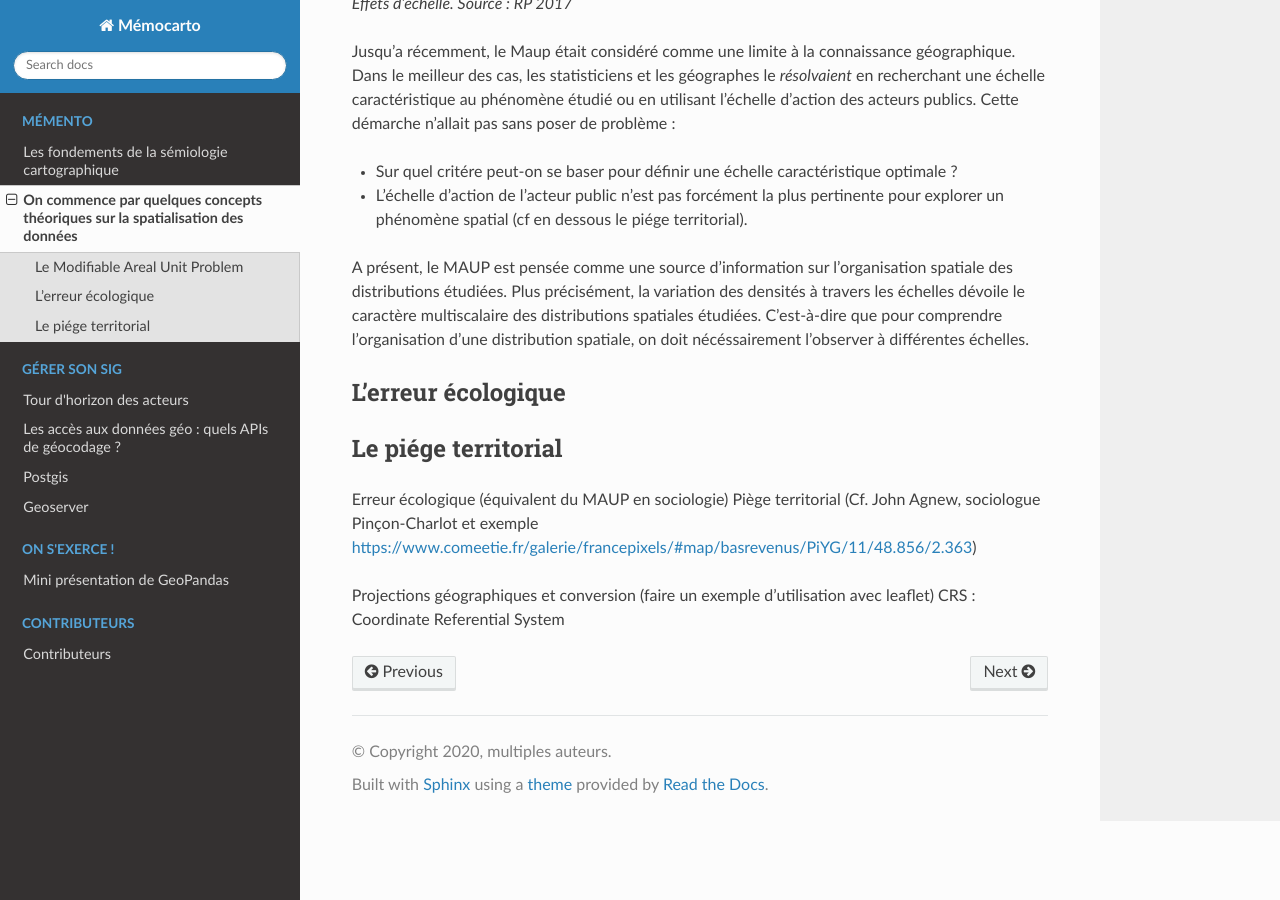
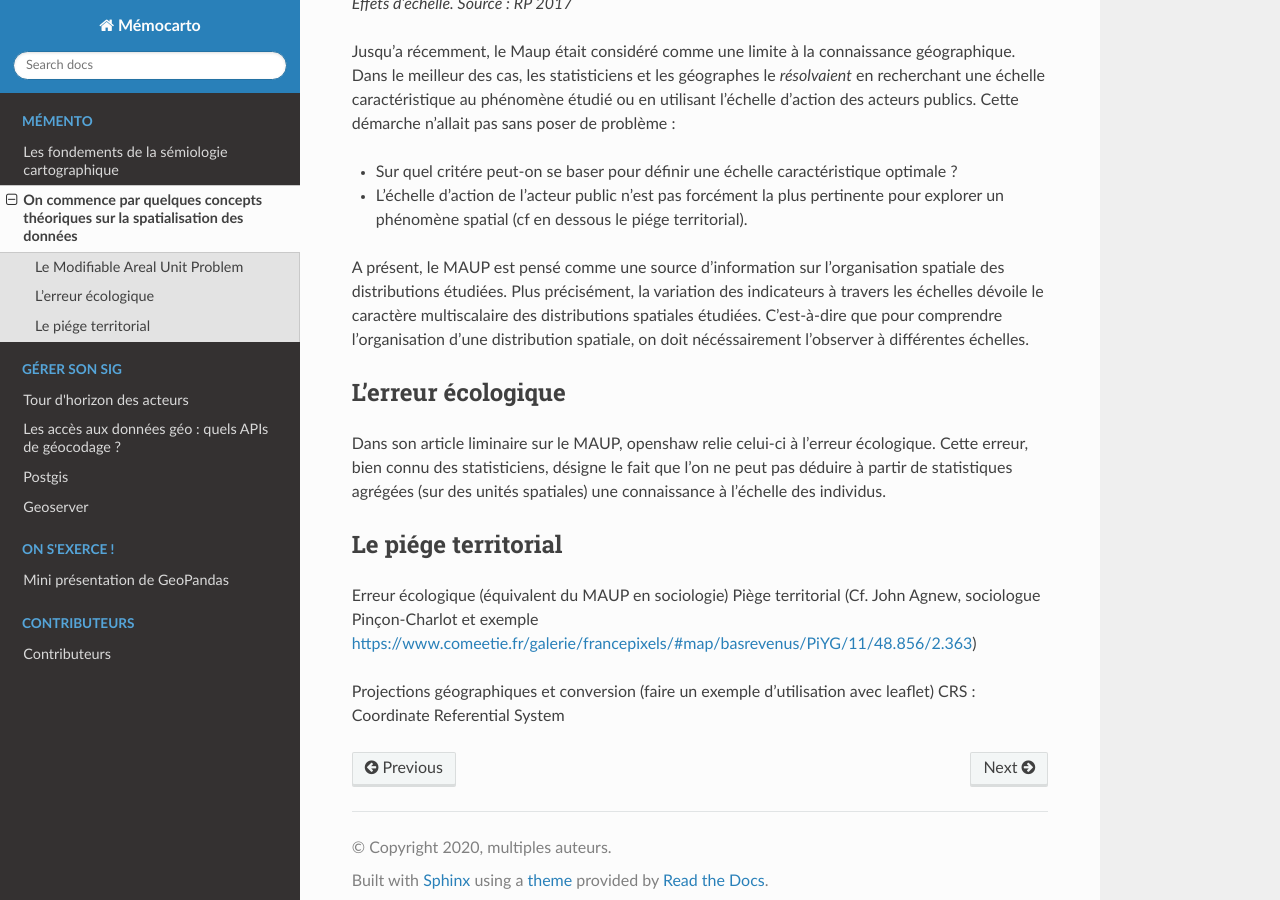
Before and after one commit to JulieDjidji/memocarto, a Sphinx documentation site: the page built from doc/source/concepts.rst, in a window 1280 px wide and 900 px high, scrolled down 2017 px. Built offline with Sphinx 7.4.7 and the Read the Docs theme 2.0.0, drawn with Linux system fonts in a browser that asks for light colours; pages that are not in the unit, such as notebooks, are missing from menus.

Commit message:
Update concepts.rst

```diff
--- a/doc/source/concepts.rst
+++ b/doc/source/concepts.rst
@@ -29,10 +29,11 @@
 * Sur quel critére peut-on se baser pour définir une échelle caractéristique optimale ?
 * L'échelle d'action de l'acteur public n'est pas forcément la plus pertinente pour explorer un phénomène spatial (cf en dessous le piége territorial).
 
-A présent, le MAUP est pensée comme une source d'information sur l'organisation spatiale des distributions étudiées. Plus précisément, la variation des densités à travers les échelles dévoile le caractère multiscalaire des distributions spatiales étudiées. C'est-à-dire que pour comprendre l'organisation d'une distribution spatiale, on doit nécéssairement l'observer à différentes échelles.
+A présent, le MAUP est pensé comme une source d'information sur l'organisation spatiale des distributions étudiées. Plus précisément, la variation des indicateurs à travers les échelles dévoile le caractère multiscalaire des distributions spatiales étudiées. C'est-à-dire que pour comprendre l'organisation d'une distribution spatiale, on doit nécéssairement l'observer à différentes échelles.
 
 L'erreur écologique
 --------------------
+Dans son article liminaire sur le MAUP, openshaw relie celui-ci à l'erreur écologique. Cette erreur, bien connu des statisticiens, désigne le fait que l'on ne peut pas déduire à partir de statistiques agrégées (sur des unités spatiales) une connaissance à l'échelle des individus.
 
 
 Le piége territorial
```
